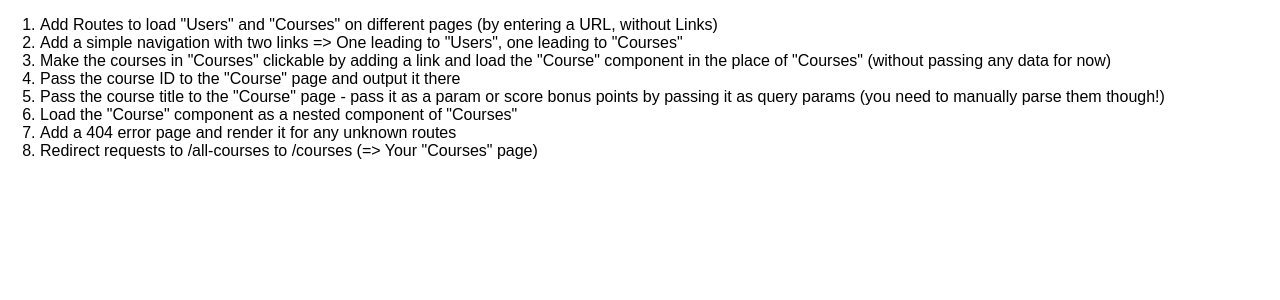
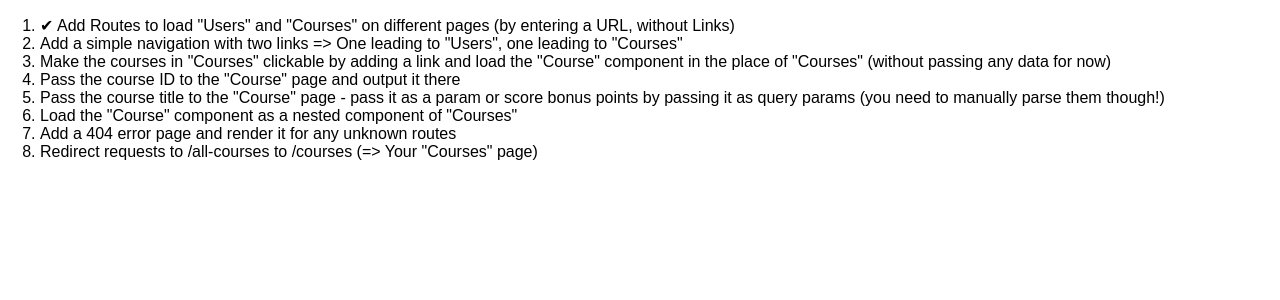
Before and after one commit to W3AI/max-routing-project, a React (Create React App) app: page / in a window 1280 px wide. Shown: the top 300 px of the page. Built offline with nearby package versions, Linux system fonts and the light colour scheme.

Commit message:
marked item 1 Done

```diff
--- a/src/App.js
+++ b/src/App.js
@@ -9,7 +9,7 @@ class App extends Component {
     return (
       <div className="App">
         <ol style={{textAlign: 'left'}}>
-          <li>Add Routes to load "Users" and "Courses" on different pages (by entering a URL, without Links)</li>
+          <li>&#10004; Add Routes to load "Users" and "Courses" on different pages (by entering a URL, without Links)</li>
           <li>Add a simple navigation with two links => One leading to "Users", one leading to "Courses"</li>
           <li>Make the courses in "Courses" clickable by adding a link and load the "Course" component in the place of "Courses" (without passing any data for now)</li>
           <li>Pass the course ID to the "Course" page and output it there</li>
```
